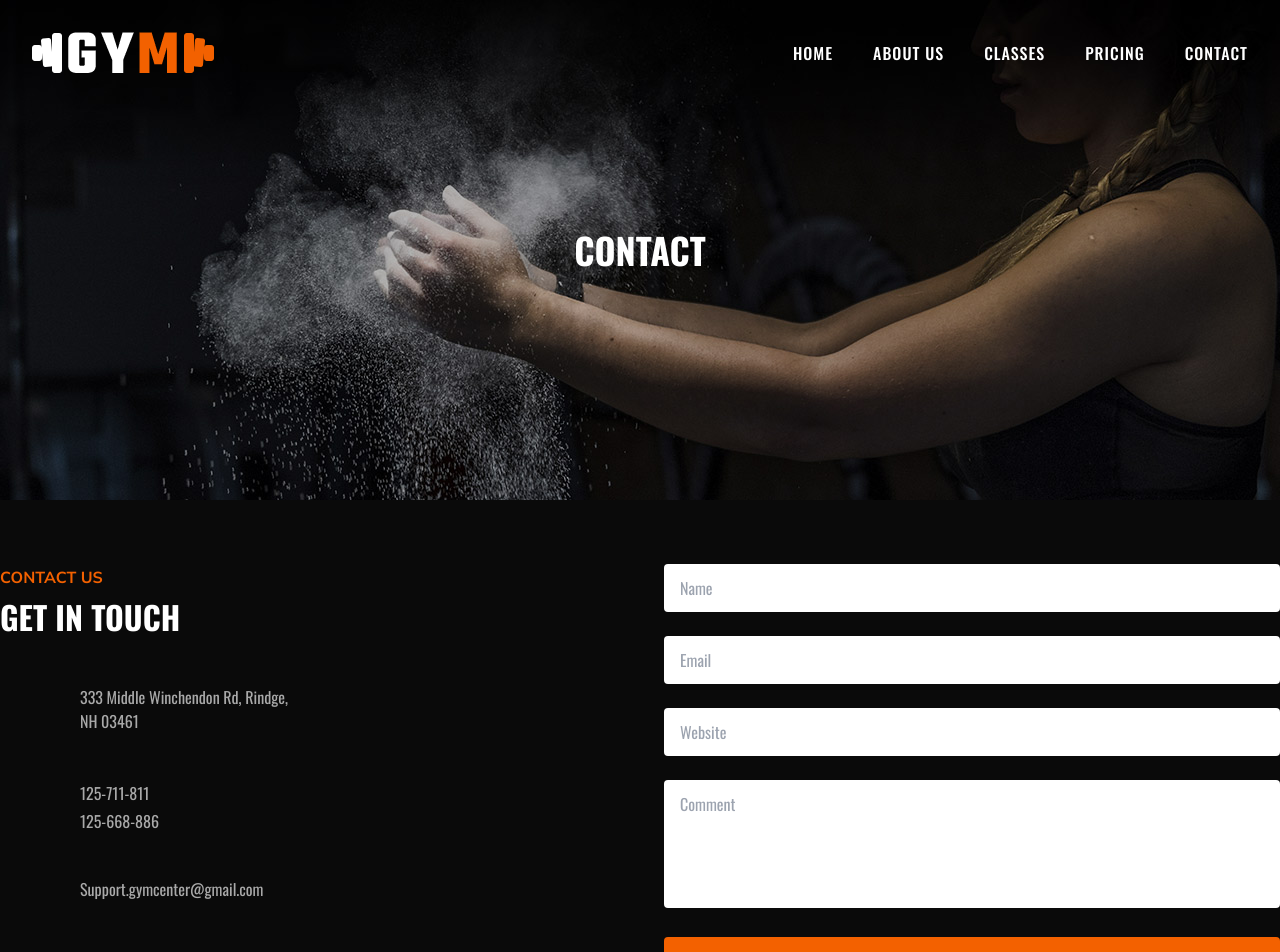
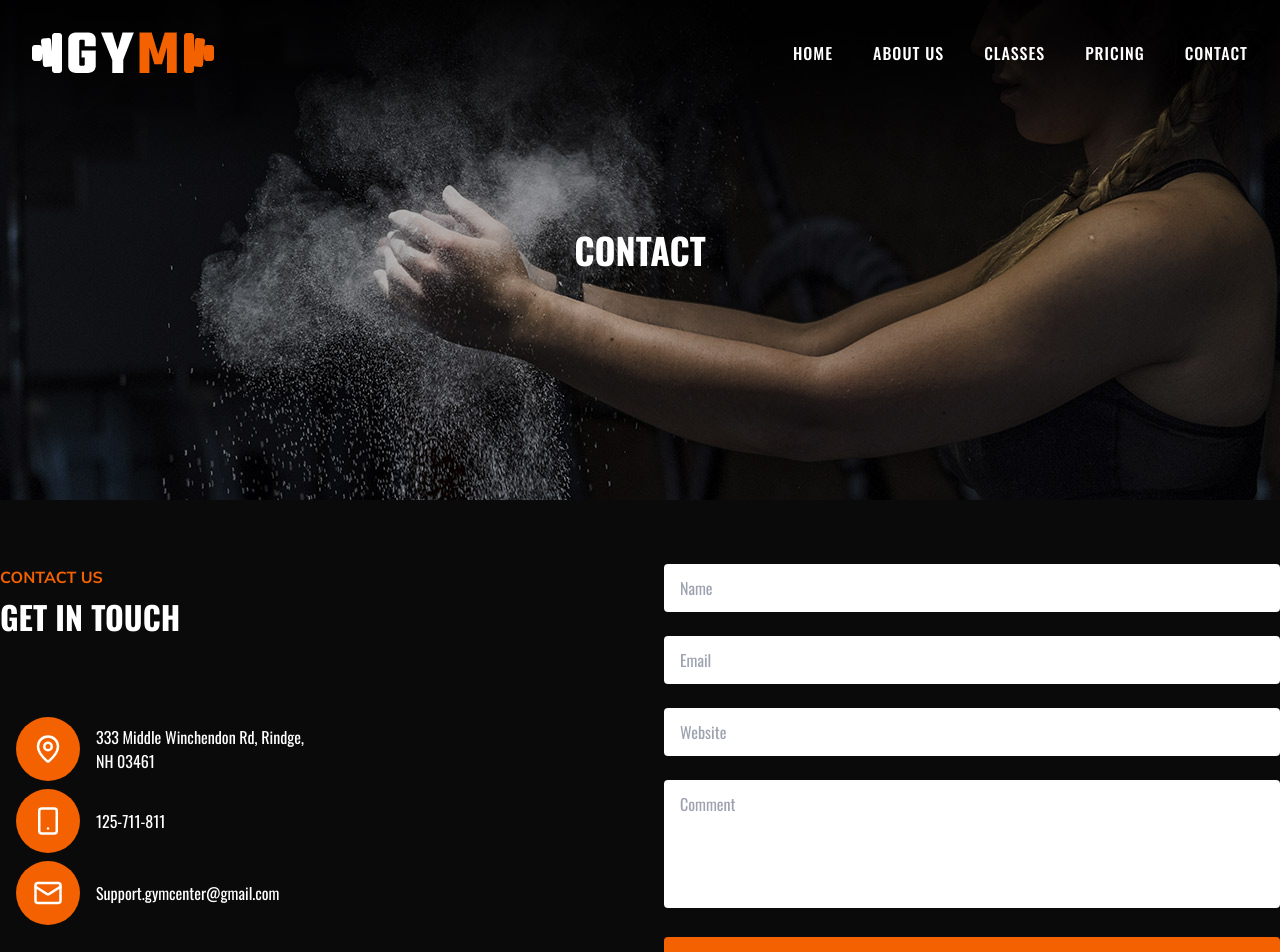
Before and after one commit to felipe-muner/podium-gym, a Next.js app: page /contact in a window 1280 px wide. Shown: the top 952 px of the page. Built offline with nearby package versions, Linux system fonts and the light colour scheme.

Commit message:
feat: get-in-touch

```diff
--- a/components/ContactData/ContactData.tsx
+++ b/components/ContactData/ContactData.tsx
@@ -1,13 +1,31 @@
 import React from "react";
 import { MapPin, Smartphone, Mail } from "lucide-react";
+import { cn } from "@/lib/utils";
 
-const ContactData: React.FC = () => {
+interface ContactDataProps {
+  className?: string;
+}
+
+const ContactData: React.FC<ContactDataProps> = ({ className }) => {
+  const isFlexCol = className?.includes("flex-col");
+
   return (
     <div className="bg-brand-background-1 py-8 w-full">
       <div className="container mx-auto px-4">
-        <div className="flex flex-wrap justify-between">
+        <div
+          className={cn(
+            "flex flex-wrap justify-between",
+            className,
+            isFlexCol ? "flex-col gap-2" : "flex-row"
+          )}
+        >
           {/* Address Section */}
-          <div className="w-full md:w-1/3 text-left mb-6 md:mb-0">
+          <div
+            className={cn(
+              "text-left mb-6 md:mb-0",
+              isFlexCol ? "w-full" : "w-full md:w-1/3"
+            )}
+          >
             <div className="flex items-center space-x-4">
               <div className="bg-brand-orange text-white flex items-center justify-center h-16 w-16 rounded-full">
                 <MapPin size={30} />
@@ -20,7 +38,12 @@ const ContactData: React.FC = () => {
           </div>
 
           {/* Phone Section */}
-          <div className="w-full md:w-1/3 text-left mb-6 md:mb-0">
+          <div
+            className={cn(
+              "text-left mb-6 md:mb-0",
+              isFlexCol ? "w-full" : "w-full md:w-1/3"
+            )}
+          >
             <div className="flex items-center space-x-4">
               <div className="bg-brand-orange text-white flex items-center justify-center h-16 w-16 rounded-full">
                 <Smartphone size={30} />
@@ -28,15 +51,18 @@ const ContactData: React.FC = () => {
               <ul className="flex items-center space-x-6 text-white">
                 <li className="relative">
                   125-711-811
-                  <span className="absolute right-[-10px] text-gray-500">|</span>
                 </li>
-                <li>125-668-886</li>
               </ul>
             </div>
           </div>
 
           {/* Email Section */}
-          <div className="w-full md:w-1/3 text-left">
+          <div
+            className={cn(
+              "text-left",
+              isFlexCol ? "w-full" : "w-full md:w-1/3"
+            )}
+          >
             <div className="flex items-center space-x-4">
               <div className="bg-brand-orange text-white flex items-center justify-center h-16 w-16 rounded-full">
                 <Mail size={30} />
--- a/components/GetInTouch/GetInTouch.tsx
+++ b/components/GetInTouch/GetInTouch.tsx
@@ -1,5 +1,6 @@
 import React from "react";
 import { TitleSection } from "../TitleSection";
+import { ContactData } from "../ContactData";
 
 const GetInTouch = () => {
   return (
@@ -7,29 +8,7 @@ const GetInTouch = () => {
       <div className="container mx-auto grid grid-cols-1 lg:grid-cols-2 gap-12">
         <div>
           <TitleSection subtitle="Contact Us" title="Get in touch" className="text-left" />
-          <div className="space-y-8">
-            <div className="flex items-start space-x-4">
-              <div className="flex-shrink-0 w-16 h-16 bg-brand-darker text-brand-orange rounded-full flex items-center justify-center">
-                <i className="fa fa-map-marker text-2xl"></i>
-              </div>
-              <p className="text-brand-gray-medium">333 Middle Winchendon Rd, Rindge,<br /> NH 03461</p>
-            </div>
-            <div className="flex items-start space-x-4">
-              <div className="flex-shrink-0 w-16 h-16 bg-brand-darker text-brand-orange rounded-full flex items-center justify-center">
-                <i className="fa fa-mobile text-2xl"></i>
-              </div>
-              <ul className="text-brand-gray-medium space-y-1">
-                <li>125-711-811</li>
-                <li>125-668-886</li>
-              </ul>
-            </div>
-            <div className="flex items-start space-x-4">
-              <div className="flex-shrink-0 w-16 h-16 bg-brand-darker text-brand-orange rounded-full flex items-center justify-center">
-                <i className="fa fa-envelope text-2xl"></i>
-              </div>
-              <p className="text-brand-gray-medium">Support.gymcenter@gmail.com</p>
-            </div>
-          </div>
+          <ContactData className="flex-col"/>
         </div>
         <div>
           <form className="space-y-6">
```
